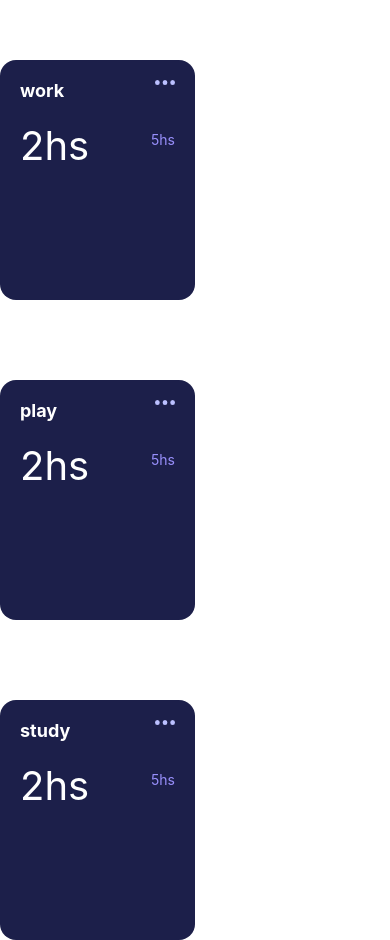
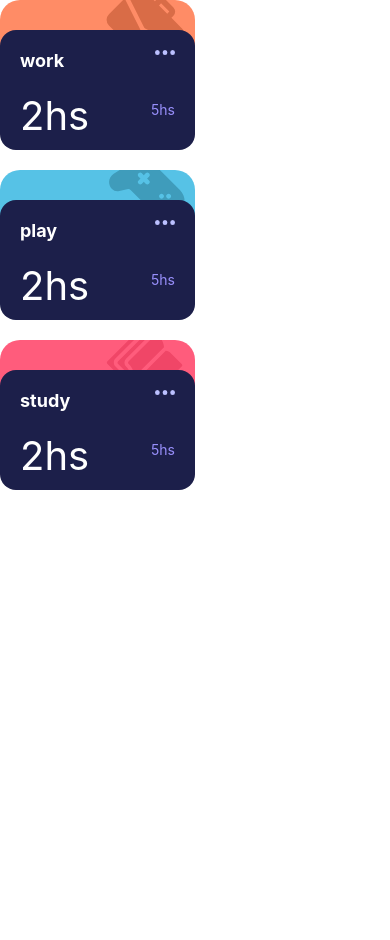
Before and after one commit to monsterkosh/jeremy-project, a React (Create React App) app: page / in a window 390 px wide. After the commit the page ends 844 px from the top, so only its background shows below. Built offline with nearby package versions, Linux system fonts and the light colour scheme.

Commit message:
feature/an/cardGroup corrections to css and adjustment to classes

```diff
--- a/src/components/CardGroup/CardGroup.module.css
+++ b/src/components/CardGroup/CardGroup.module.css
@@ -4,10 +4,9 @@
     height: 100%;
     width: 50%;
     gap: 20px;
-
 }
 
-@media (max-width: 480px){
+@media (max-width: 768px){
     .card_group__container {
         display: flex;
         flex-direction: column;
--- a/src/components/Cards/Card.js
+++ b/src/components/Cards/Card.js
@@ -7,7 +7,7 @@ import style from './Card.module.css';
 const Card = ({title, hours, lasthours}) => {
 
     return (
-        <div className={`${style.card} ${style.card_container} ${style.title}`}>
+        <div className={`${style.card} ${style.card_container} ${style[title]}`}>
             <div className={style.card_small}>
                 <div className={style.card_main}>
                     <h3 className={style.card_title}>{title}</h3>
--- a/src/components/Cards/Card.module.css
+++ b/src/components/Cards/Card.module.css
@@ -38,7 +38,7 @@ p, h1, h2, h3 {
 }
 
 .card_title {
-    font-size: 18px;
+    font-size: 1.125rem;
   }
 
   .card_image {
@@ -56,11 +56,11 @@ p, h1, h2, h3 {
   }
 
   .card_currentTime {
-    font-size: 40px;
+    font-size: 2.5rem;
   }
 
   .card_previousTime {
-    font-size: 14px;
+    font-size: 0.875rem;
     color: #988ffb;
     margin: 10px 0;
   }
@@ -69,6 +69,10 @@ p, h1, h2, h3 {
     .card_details {
       display: flex;
       justify-content: space-between;
+    }
+
+    .card_container {
+      height: 150px;
     }
   }
 
```
